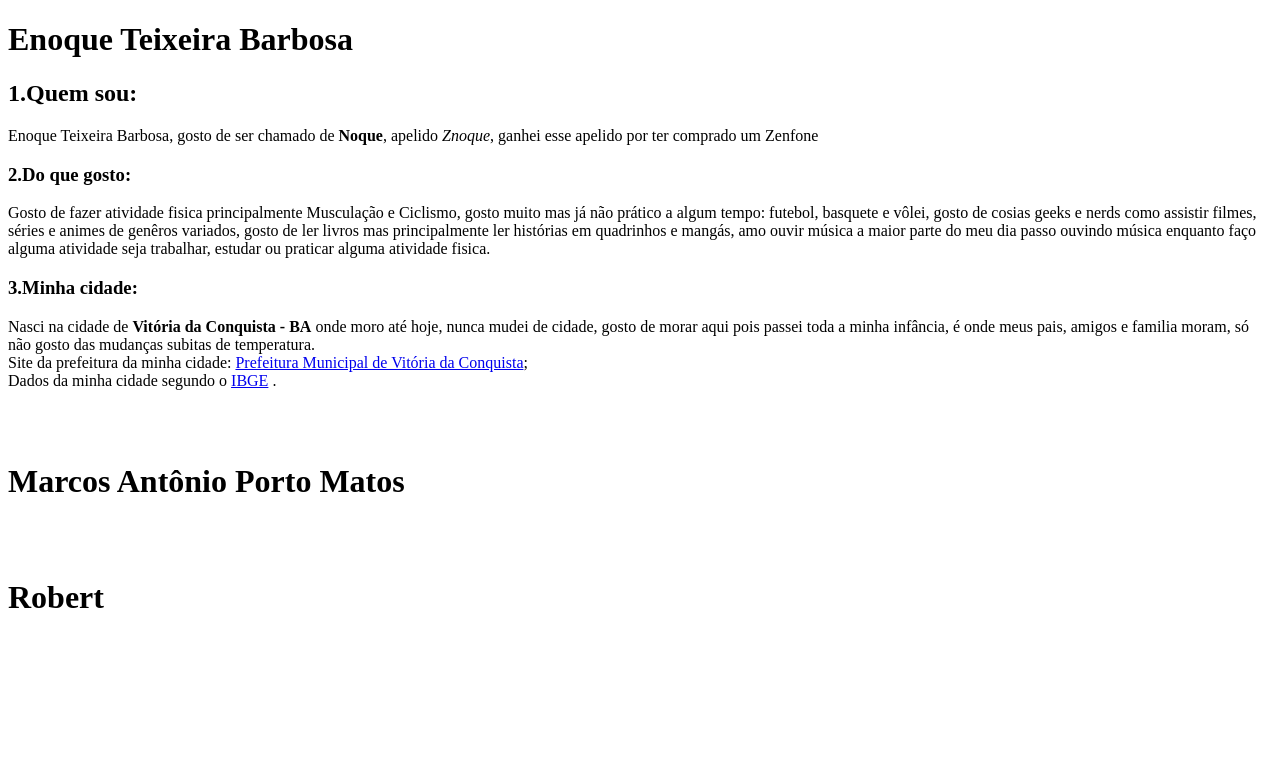
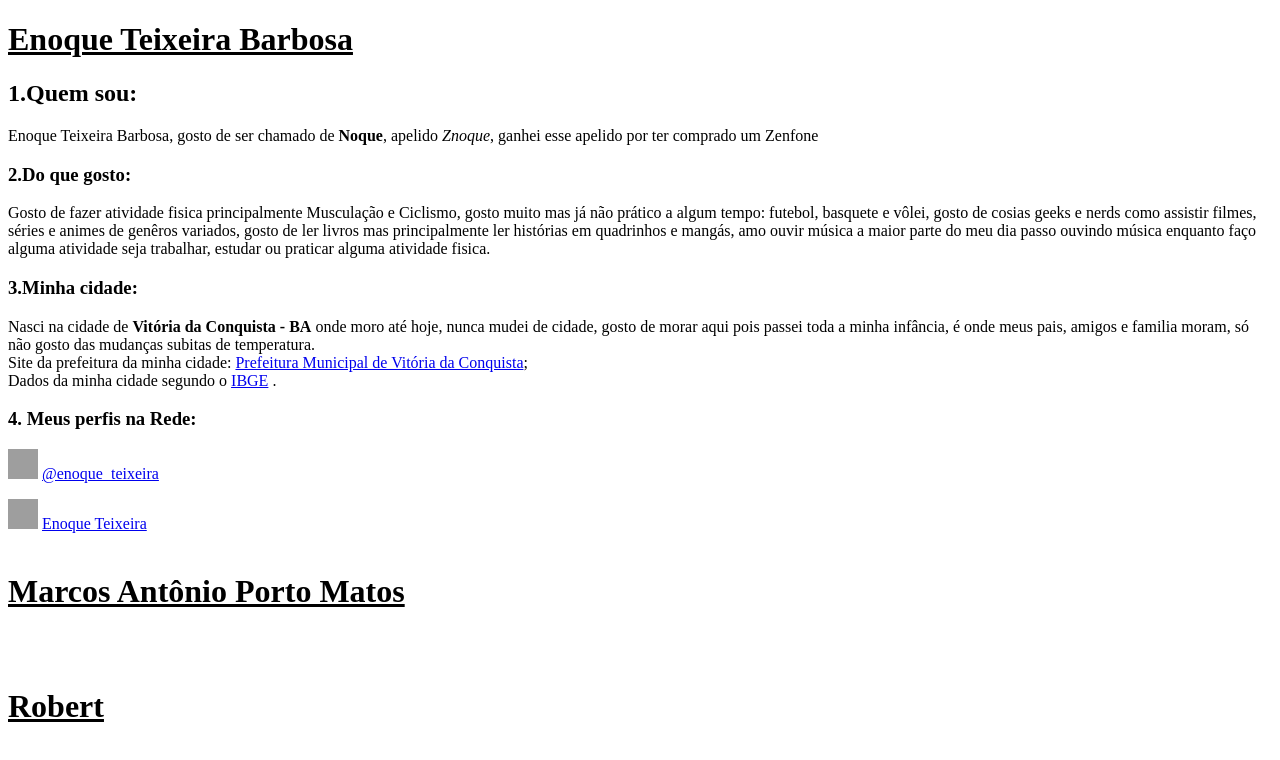
Before and after one commit to Znoque/Tpw-Exercicio-04, a plain HTML site: page index.html in a window 1280 px wide. Drawn offline with Linux system fonts and the light colour scheme; grey boxes are pictures that could not be loaded.

Commit message:
Dados de Enoque Inseridos

```diff
--- a/index.html
+++ b/index.html
@@ -3,24 +3,27 @@
 <head>
     <meta charset="UTF-8">
 
-    <title>Atividade Prática</title>
+    <title>Enoque-Marcos-Robert</title>
 
 </head>
 <body>
-    <h1>Enoque Teixeira Barbosa</h1>
+    <h1> <ins>Enoque Teixeira Barbosa</ins></h1>
     <h2>1.Quem sou: </h2>
     <p>Enoque Teixeira Barbosa, gosto de ser chamado de <strong>Noque</strong>, apelido <em>Znoque</em>, ganhei esse apelido por ter comprado um Zenfone</p>
     <h3>2.Do que gosto: </h3>
     <p>Gosto de fazer atividade fisica principalmente Musculação e Ciclismo, gosto muito mas já não prático a algum tempo: futebol, basquete e vôlei, gosto de cosias geeks e nerds como assistir filmes, séries e animes de genêros variados, gosto de ler livros mas principalmente ler histórias em quadrinhos e mangás, amo ouvir música a maior parte do meu dia passo ouvindo música enquanto faço alguma atividade seja trabalhar, estudar ou praticar alguma atividade fisica.</p>
     <h3>3.Minha cidade: </h3>
     <p>Nasci na cidade de <strong>Vitória da Conquista - BA</strong> onde moro até hoje, nunca mudei de cidade, gosto de morar aqui pois passei toda a minha infância, é onde meus pais, amigos e familia moram, só não gosto das mudanças subitas de temperatura. <br>Site da prefeitura da minha cidade: <a target="_blank" href="https://www.pmvc.ba.gov.br/">Prefeitura Municipal de Vitória da Conquista</a>; <br>Dados da minha cidade segundo o <a target="_blank" href="https://cidades.ibge.gov.br/brasil/ba/vitoria-da-conquista/panorama">IBGE</a> .</p>
+    <h3>4.	Meus perfis na Rede: </h3>
+    <p> <img src="https://images.vexels.com/media/users/3/137198/isolated/lists/07f0d7b69ef071571e4ada2f4d6a053a-icone-do-instagram-colorido.png" height="30px" width="30px" > <a target="_blank" href="https://www.instagram.com/enoque_teixeira/">@enoque_teixeira</a>  <br> </p>
+    <p> <img src="https://i.pinimg.com/originals/57/98/53/5798533bb3f2a08ee3514f9c6f6e03be.png" height="30px" width="30px" > <a target="_blank" href="https://www.facebook.com/enoque.Teixeira.9/">Enoque Teixeira</a>
 
     <br><br>
 
-    <h1>Marcos Antônio Porto Matos</h1>
+    <h1><ins>Marcos Antônio Porto Matos</ins></h1>
 
     <br><br>
 
-    <h1>Robert </h1>
+    <h1><ins>Robert</ins></h1>
 </body>
 </html>
```
